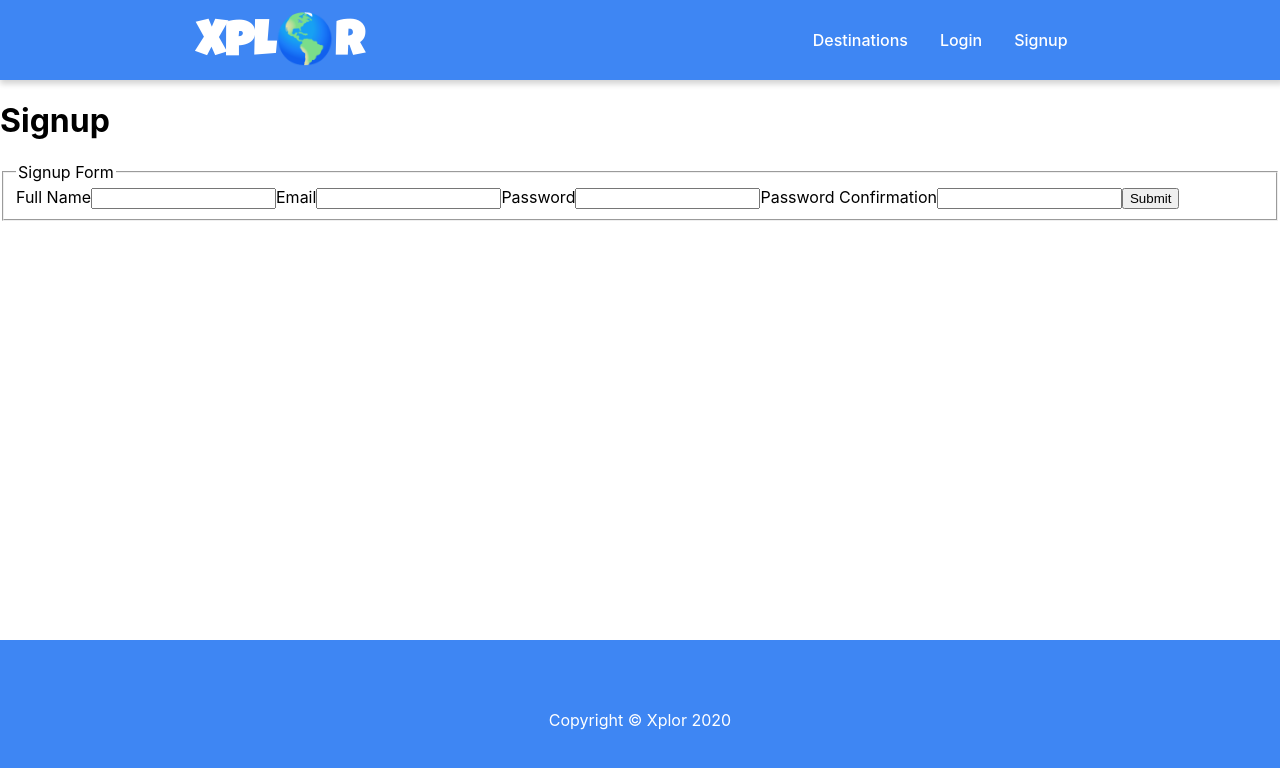
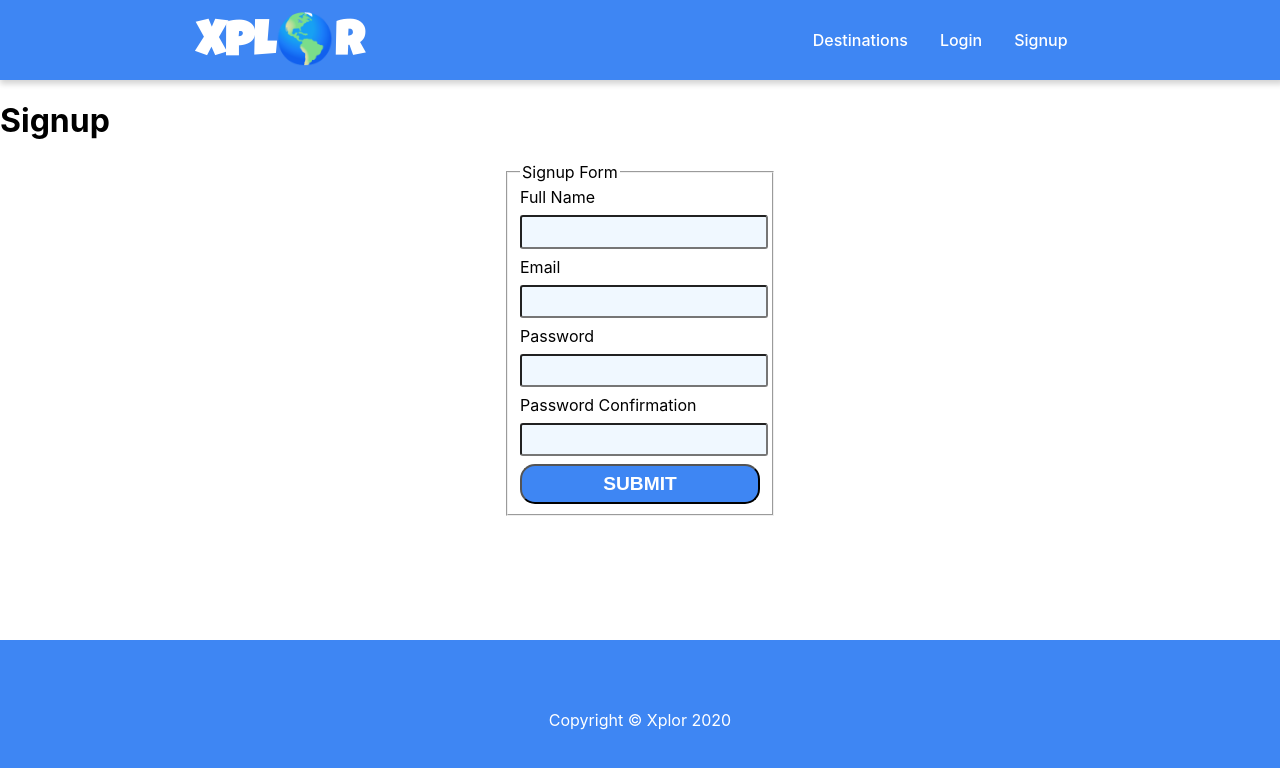
Before and after one commit to danusem/Xplor, a React (Create React App) app: page /signup in a window 1280 px wide. Shown: the top 768 px of the page. Built offline with nearby package versions, Linux system fonts and the light colour scheme.

Commit message:
updated sign up form

```diff
--- a/src/components/SignupForm/SignupForm.jsx
+++ b/src/components/SignupForm/SignupForm.jsx
@@ -1,13 +1,19 @@
 import React, { Component } from 'react';
+
+import styles from './SignupForm.module.css';
 
 class SignupForm extends Component {
 
-    state = {
-        name: '',
-        email: '',
-        password: '',
-        passwordConf: ''
-    };
+    state = this.getInitialState();
+
+    getInitialState() {
+        return {
+            name: '',
+            email: '',
+            password: '',
+            passwordConf: ''
+        };
+    }
 
     handleChange = e => {
         this.setState({
@@ -15,9 +21,14 @@ class SignupForm extends Component {
         });
     }
 
+    handleSubmit = e => {
+        e.preventDefault();
+        this.setState(this.getInitialState());
+    }
+
     render () {
         return (
-            <form>
+            <form onSubmit={this.handleSubmit} className={styles.form}>
                 <fieldset>
                     <legend>Signup Form</legend>
                     <label htmlFor="name">Full Name</label>
--- a/src/components/SignupForm/SignupForm.module.css
+++ b/src/components/SignupForm/SignupForm.module.css
@@ -0,0 +1,25 @@
+.form fieldset {
+    display: flex;
+    flex-direction: column;
+    width: 15rem;
+    margin: 0 auto;
+}
+
+.form input {
+    width: 100%;
+    margin: .5rem 0 .5rem 0;
+    border-radius: 3px;
+    height: 1.7rem;
+    background-color: aliceblue;
+}
+
+.form button {
+    width: 100%;
+    height: 2.5rem;
+    background-color:  rgb(62, 134, 243);
+    border-radius: 15px;
+    color: white;
+    text-transform: uppercase;
+    font-weight: 600;
+    font-size: 1.2rem;
+}
```
